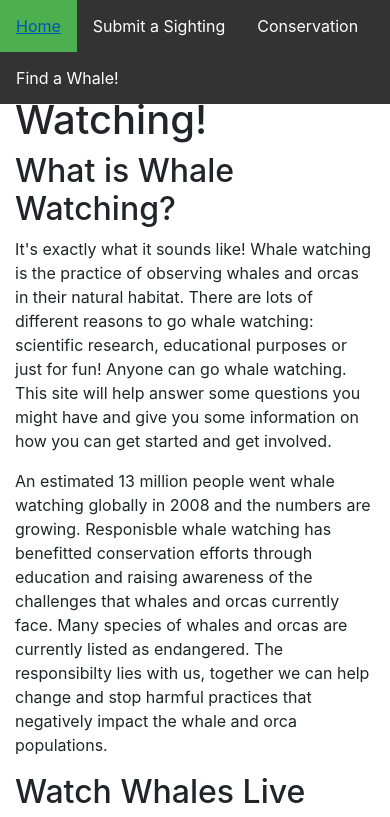
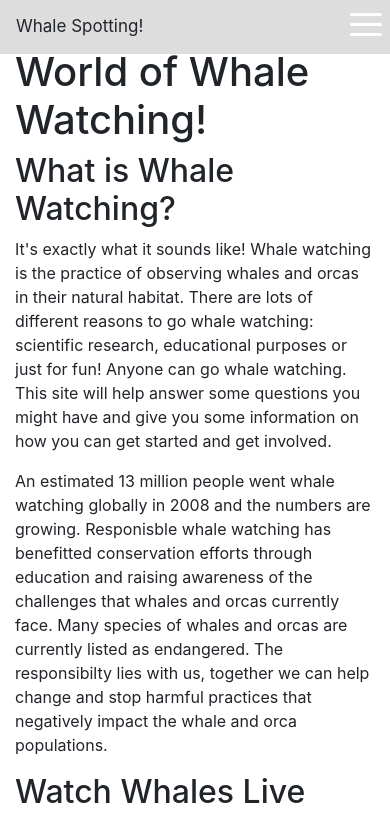
Before and after one commit to techswitch-learners/Whale-spotting, a React (Create React App) app in the folder ClientApp/: page / in a window 390 px wide. Shown: the top 817 px of the page. Built offline with nearby package versions, Linux system fonts and the light colour scheme; grey boxes are pictures that could not be loaded.

Commit message:
Added horizontal and mobile navbar

```diff
--- a/ClientApp/package.json
+++ b/ClientApp/package.json
@@ -10,6 +10,7 @@
     "@types/react-router": "^5.1.12",
     "@types/react-router-dom": "^5.1.7",
     "bootstrap": "^4.1.3",
+    "hamburger-react": "^2.4.0",
     "jquery": "^3.5.1",
     "merge": "^1.2.1",
     "node-sass": "^4.14.1",
@@ -18,7 +19,7 @@
     "react-dom": "^16.0.0",
     "react-router-bootstrap": "^0.25.0",
     "react-router-dom": "^5.1.2",
-    "react-scripts": "^4.0.3",
+    "react-scripts": "^3.4.4",
     "reactstrap": "^8.4.1",
     "rimraf": "^2.6.2"
   },
--- a/ClientApp/src/NavBar/NavBar.scss
+++ b/ClientApp/src/NavBar/NavBar.scss
@@ -1,3 +1,8 @@
+@import '../Styles/constants';
+
+nav{
+  padding-bottom: 60px;
+}
 
 ul {
   list-style-type: none;
@@ -8,7 +13,6 @@ ul {
   position: fixed;
   top: 0;
   width: 100%;
-
 }
 
 li {
@@ -28,5 +32,63 @@ ul {
 }
 
 .active {
-    background-color: #4CAF50;
+  background-color: $color-primary;
 }
+
+.mobile-nav-bar {
+  overflow: hidden;
+  background-color: #333;
+  position: fixed;
+  top: 0;
+  width: 100%;
+}
+
+/* Hide the links inside the navigation menu (except for logo/home) */
+.mobile-nav-bar #myLinks {
+  display: none;
+}
+
+/* Style navigation menu links */
+.mobile-nav-bar a {
+  color: white;
+  padding: 14px 16px;
+  text-decoration: none;
+  font-size: 17px;
+  display: block;
+}
+
+/* Style the hamburger menu */
+.icon {
+  display: block;
+  position: absolute;
+  right: 0;
+  top: 0;
+  color: white;
+}
+.closed-nav-bar{
+  display: none;
+}
+
+/* Add a grey background color on mouse-over */
+.mobile-nav-bar a:hover {
+  background-color: #ddd;
+  color: black;
+}
+
+/* Style the active link (or home/logo) */
+.active {
+  background-color: $color-primary;
+  color: white;
+}
+
+//here we need to work out whether min-width and max-width are inclusive
+@media only screen and (min-width: $two-column-min-pixels){
+  .mobile-nav-bar{
+    display: none;
+  }
+}
+@media only screen and (max-width: $two-column-min-pixels){
+  .web-nav-bar{
+    display: none;
+  }
+}
--- a/ClientApp/src/NavBar/NavBar.tsx
+++ b/ClientApp/src/NavBar/NavBar.tsx
@@ -2,13 +2,16 @@
 import React, { useState, useEffect, useRef } from 'react';
 import './NavBar.scss';
 import { Link } from 'react-router-dom';
+import { Spin as Hamburger } from 'hamburger-react';
 
 function NavBar() {
-    const [selectedPage, setSelectedPage] = useState('home');
+    const [selectedPage, setSelectedPage] = useState('null');
+    const [mobileNavState, setMobileNavState] = useState('closed')
+    const [isOpen, setOpen] = useState(false)
 
     return (
         <div>
-            <nav>
+            <nav className="web-nav-bar">
                 <ul>
                     <li><Link to="/" className={selectedPage == 'home' ? 'active' : 'inactive'} onClick={() => setSelectedPage('home')}>Home</Link></li>
                     <li><Link to="/submit-sighting" className={selectedPage == 'submit-sighting' ? 'active' : 'inactive'} onClick={() => setSelectedPage('submit-sighting')}>Submit a Sighting</Link></li>
@@ -16,6 +19,27 @@ function NavBar() {
                     <li><Link to="/Started" className={selectedPage == 'started' ? 'active' : 'inactive'} onClick={() => setSelectedPage('started')}>Find a Whale!</Link></li>
                 </ul>
             </nav>
+            <div className="mobile-nav-bar">
+                <a> Whale Spotting! </a>
+                <div className={mobileNavState == 'open' ? 'open-nav-bar' : 'closed-nav-bar'}>
+                    <a href="/" className={selectedPage == 'home' ? 'active' : 'inactive'} onClick={() => setSelectedPage('home')}>Home</a>
+                    <a href="/submit-sighting" className={selectedPage == 'submit-sighting' ? 'active' : 'inactive'} onClick={() => setSelectedPage('submit-sighting')}>Submit a Sighting</a>
+                    <a href="/Conservation" className={selectedPage == 'conservation' ? 'active' : 'inactive'} onClick={() => setSelectedPage('conservation')} >Conservation</a>
+                    <a href="/Started" className={selectedPage == 'started' ? 'active' : 'inactive'} onClick={() => setSelectedPage('started')}>Find a Whale!</a>
+                </div>
+
+                <div className="icon">
+                    <Hamburger label="Show menu" rounded onToggle={
+                        toggled => { if (mobileNavState=='closed'){
+                            setMobileNavState('open')
+                        } else {
+                            setMobileNavState('closed')
+                        }
+                    }}  />
+                </div>
+
+
+            </div>
         </div>
 
     );
--- a/ClientApp/src/Pages/SubmitSighting/SubmitSighting.tsx
+++ b/ClientApp/src/Pages/SubmitSighting/SubmitSighting.tsx
@@ -35,6 +35,8 @@ export function SubmitSightingForm(): JSX.Element {
   }
 
   return (
+    <div>
+      <h1>Submit a Sighting:</h1>
       <form className="submit-sighting-form" onSubmit={submitForm}>
         <label className="form-label">
           Species
@@ -132,5 +134,6 @@ export function SubmitSightingForm(): JSX.Element {
         </button>
         {status === "ERROR" && <p>Something went wrong! Please try again.</p>}
       </form>
+    </div>
   );
 }
--- a/ClientApp/src/components/Layout.js
+++ b/ClientApp/src/components/Layout.js
@@ -9,7 +9,7 @@ export class Layout extends Component {
   render () {
     return (
       <div>
-          <NavBar/>
+        <NavBar/>
         <Container>
           {this.props.children}
         </Container>
--- a/ClientApp/src/components/NavMenu.css
+++ b/ClientApp/src/components/NavMenu.css
@@ -1,4 +1,4 @@
-/* a.navbar-brand {
+a.navbar-brand {
   white-space: normal;
   text-align: center;
   word-break: break-all;
@@ -15,4 +15,4 @@ html {
 
 .box-shadow {
   box-shadow: 0 .25rem .75rem rgba(0, 0, 0, .05);
-} */
+}
```
Also changed, not shown: ClientApp/src/components/Counter.js (deleted, +0 -31 lines), ClientApp/src/components/FetchData.js (deleted, +0 -59 lines), ClientApp/src/components/NavMenu.js (+44 -44 lines), 1 other file (tests, documents, lock files or other folders). Lines whose indentation alone changed are shown as unchanged.
